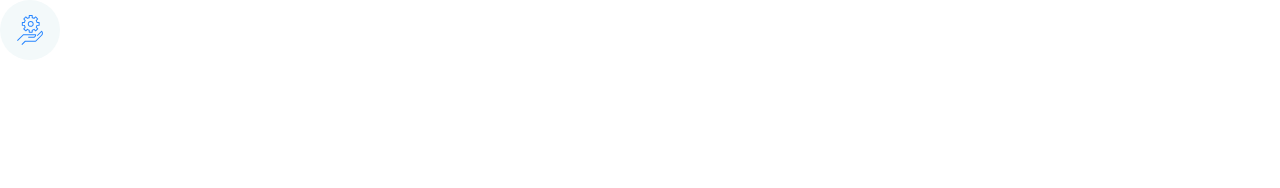
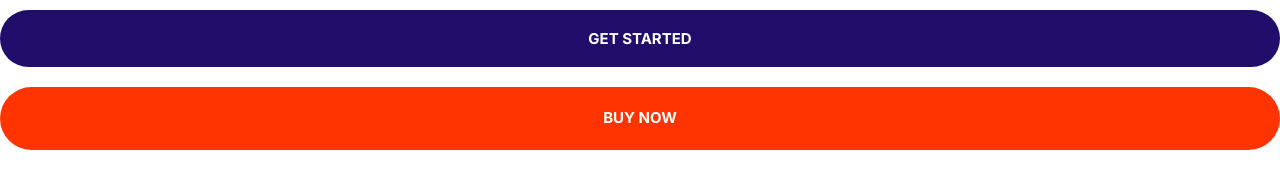
Before and after one commit to youhess/moshify_project, a plain HTML site: page index.html in a window 1280 px wide. Drawn offline with Linux system fonts and the light colour scheme.

Commit message:
set up the component:button

```diff
--- a/css/stylel.css
+++ b/css/stylel.css
@@ -6,6 +6,11 @@
   --color-heading: #210e6b;
   --color-body: #918ca4;
   --color-iconback: #f3f9fa;
+}
+*,
+*::after,
+*::before {
+  box-sizing: border-box;
 }
 /* Typography */
 html {
@@ -165,3 +170,59 @@ a {
     height: 3rem;
   }
 }
+/* button */
+/* block elements fit the 100%width */
+.button {
+  border-radius: 40px;
+  font-weight: 600;
+  font-size: 1.8rem;
+  font-weight: bold;
+  text-align: center;
+  margin: 1rem 0;
+  /* text-transform */
+  text-transform: uppercase;
+  padding: 2rem 3rem;
+  border: 0;
+  /* 鼠标显示成手指 让他看起来可以点击 */
+  cursor: pointer;
+  /* dont lat text wrap t osecond line  */
+  white-space: nowrap;
+}
+.button--primary {
+  color: white;
+  background: var(--color-accent);
+}
+.button--primary:hover {
+  background: #fd4416;
+}
+.button--secondary {
+  color: white;
+  background: var(--color-secondary);
+}
+.button--secondary:hover {
+  background: #2cdfff;
+}
+.button--unselected {
+  color: var(--color-heading);
+  background: white;
+  border: 0.2rem solid var(--color-heading);
+}
+.button--unselected:hover {
+  background: #392c6d;
+}
+.button--selected {
+  color: white;
+  background: var(--color-heading);
+}
+.button--selected:hover {
+  background: #33246d;
+}
+.button--block {
+  width: 100%;
+  display: inline-block;
+}
+@media screen and (min-width: 1024px) {
+  .button {
+    font-size: 1.5rem;
+  }
+}
--- a/index.html
+++ b/index.html
@@ -15,10 +15,7 @@
     <title>Document</title>
   </head>
   <body>
-    <span class="icon-container">
-      <svg class="icon icon--primary">
-        <use xlink:href="images/sprite.svg#settings"></use>
-      </svg>
-    </span>
+    <button class="button button--selected button--block">Get Started</button>
+    <a href="#" class="button button--primary button--block">Buy Now</a>
   </body>
 </html>
```
Also changed, not shown: components/button.html (added, +2 -0 lines).
